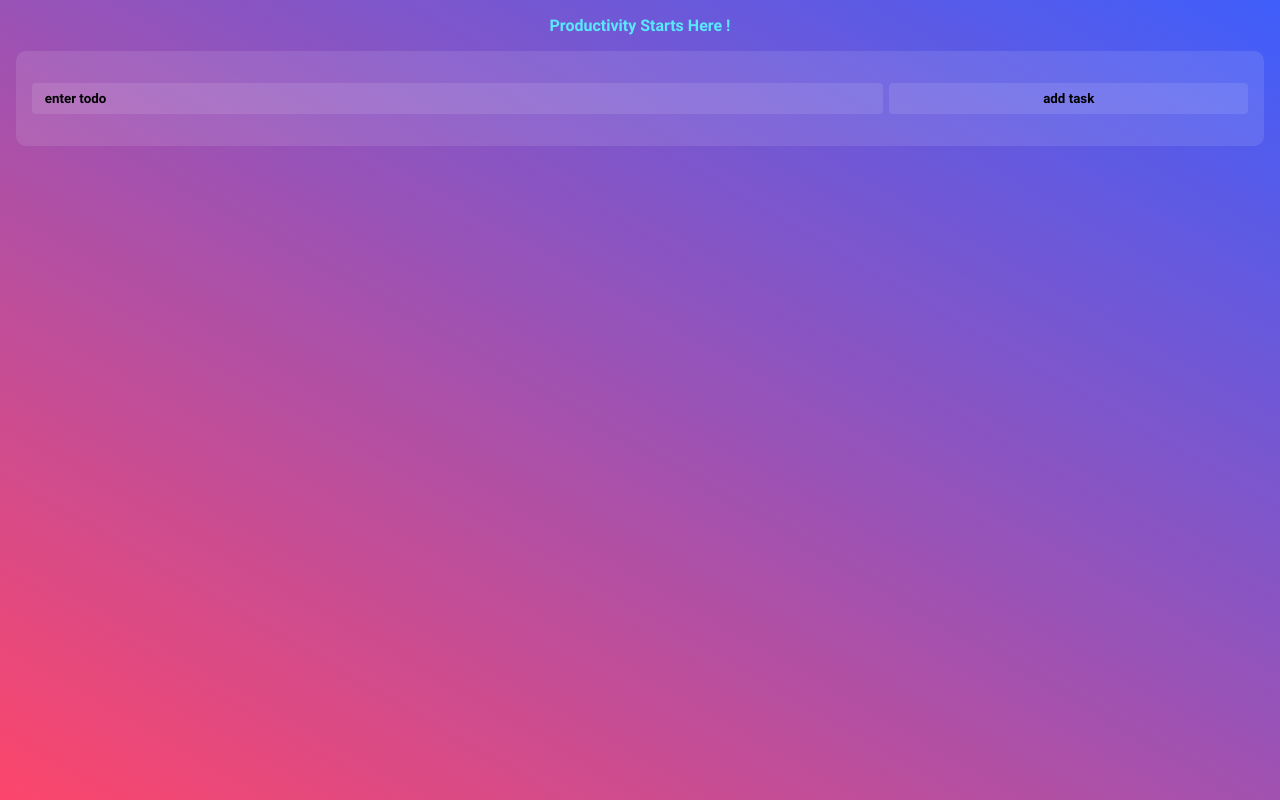
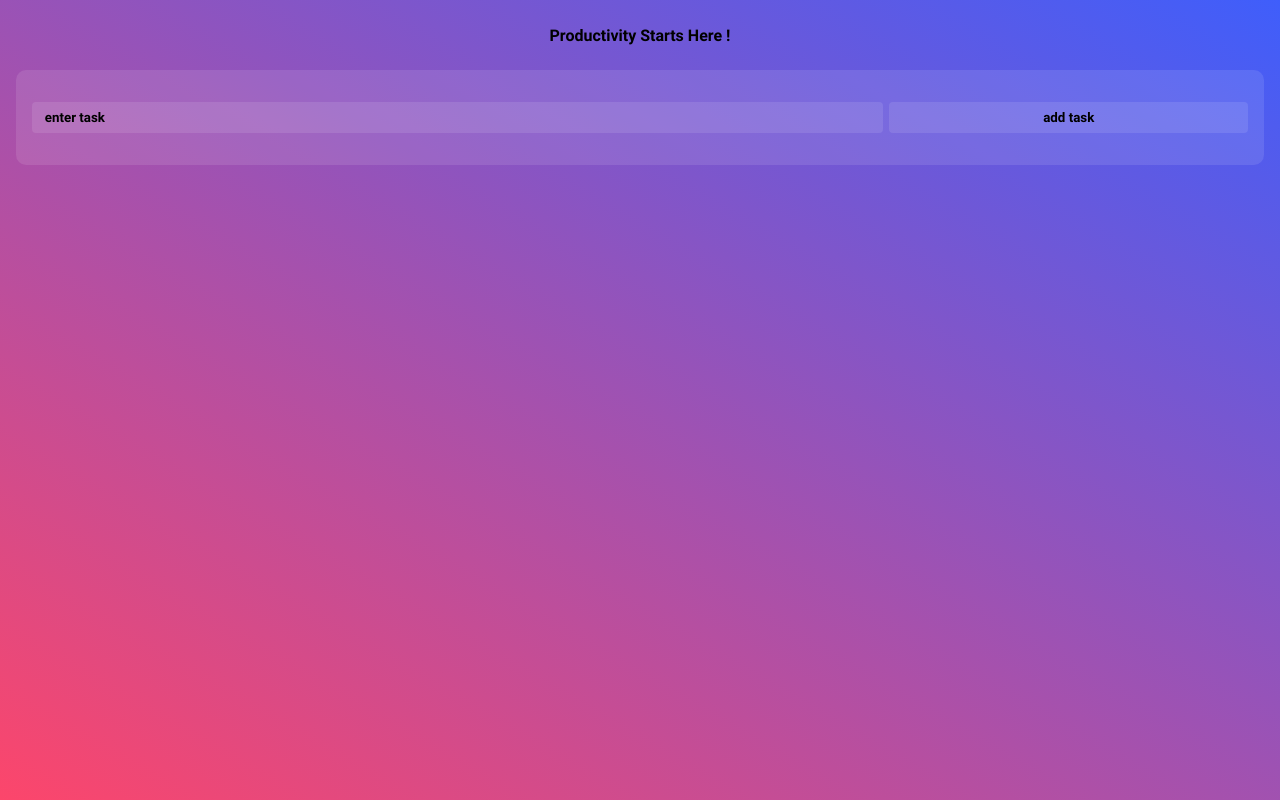
Before and after one commit to BilalHassen/todo-app, a React (Create React App) app: page / in a window 1280 px wide. Built offline with nearby package versions, Linux system fonts and the light colour scheme.

Commit message:
change placeholder text and fixing css spacing

```diff
--- a/src/components/TodoContainer/TodoContainer.scss
+++ b/src/components/TodoContainer/TodoContainer.scss
@@ -5,7 +5,7 @@
 .todo-container {
   margin-left: 1rem;
   margin-right: 1rem;
-  margin-top: 1rem;
+
   background-color: $transparent-background;
   border-radius: 10px;
   padding-left: 1rem;
--- a/src/components/TodoForm/TodoForm.js
+++ b/src/components/TodoForm/TodoForm.js
@@ -28,7 +28,7 @@ function TodoForm({ addTodo }) {
         <input
           type="text"
           className="todo-form__input"
-          placeholder="enter todo"
+          placeholder="enter task"
           // makes the input a controlled component to always reflect the current
           //value of the state keeping it updated.
           value={values}
--- a/src/partials/_global.scss
+++ b/src/partials/_global.scss
@@ -18,8 +18,9 @@
 
 .title {
   text-align: center;
-  padding-top: 1rem;
-  color: rgb(89, 233, 255);
+  padding-top: 1.6rem;
+  padding-bottom: 1.6rem;
+  color: black;
 }
 
 /* http://meyerweb.com/eric/tools/css/reset/
```
